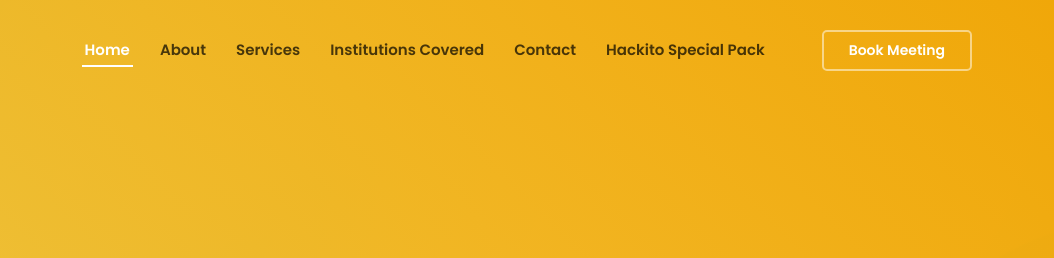
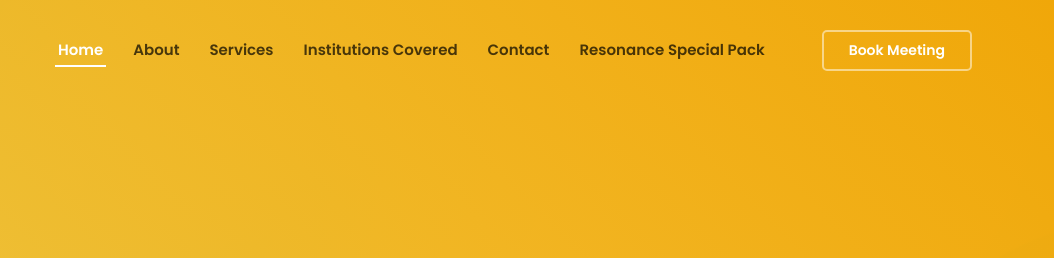
Before and after one commit to Harshvardhan1609/Dhando-finance, a plain HTML site: page index.html in a window 1280 px wide. Shown: the top 258 px of the page, 226-1280 px from the left. Drawn offline with nearby package versions, Linux system fonts and the light colour scheme; a script that the page names is missing; files whose address does not match are found by name.

Commit message:
reso uopdate

```diff
--- a/index.html
+++ b/index.html
@@ -53,7 +53,7 @@
           <li><a class="nav-link scrollto " href="#portfolio">Institutions Covered</a></li>
           <!-- <li><a class="nav-link scrollto" href="#team">Team</a></li> -->
           <li><a class="nav-link scrollto" href="#contact">Contact</a></li>
-          <li><a class="nav-link scrollto" href="https://drive.google.com/drive/folders/1OtVyqQ3tXyZ4RdqGCgqdZZkMkhTHo9qF">Hackito Special Pack</a></li>
+          <li><a class="nav-link scrollto" href="https://drive.google.com/drive/folders/1OtVyqQ3tXyZ4RdqGCgqdZZkMkhTHo9qF">Resonance Special Pack</a></li>
           <li><a class="getstarted scrollto" href="https://ymqk04zxqcz.typeform.com/to/B1BHleN0">Book Meeting</a></li>
         </ul>
         <i class="bi bi-list mobile-nav-toggle"></i>
```
